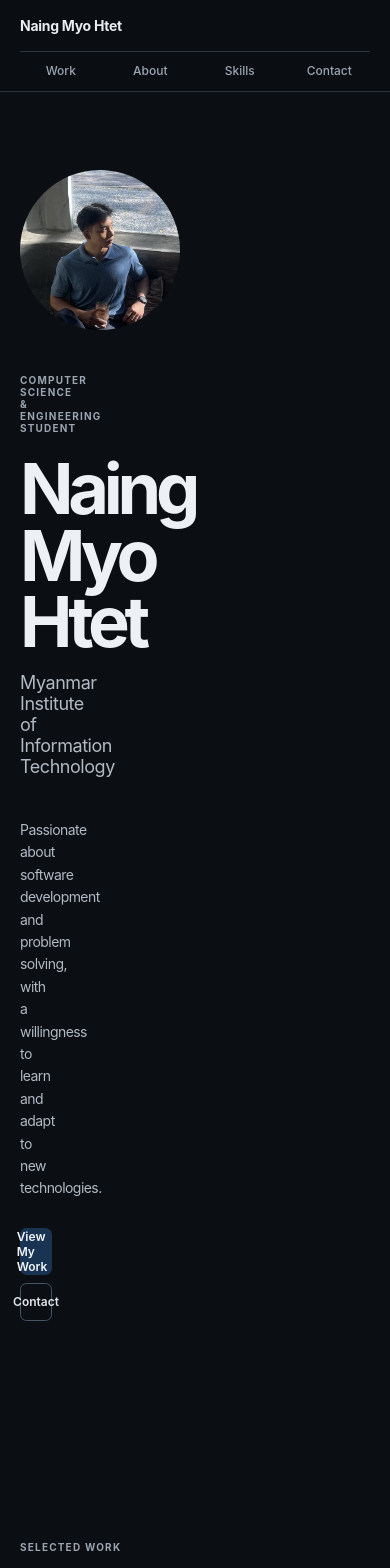
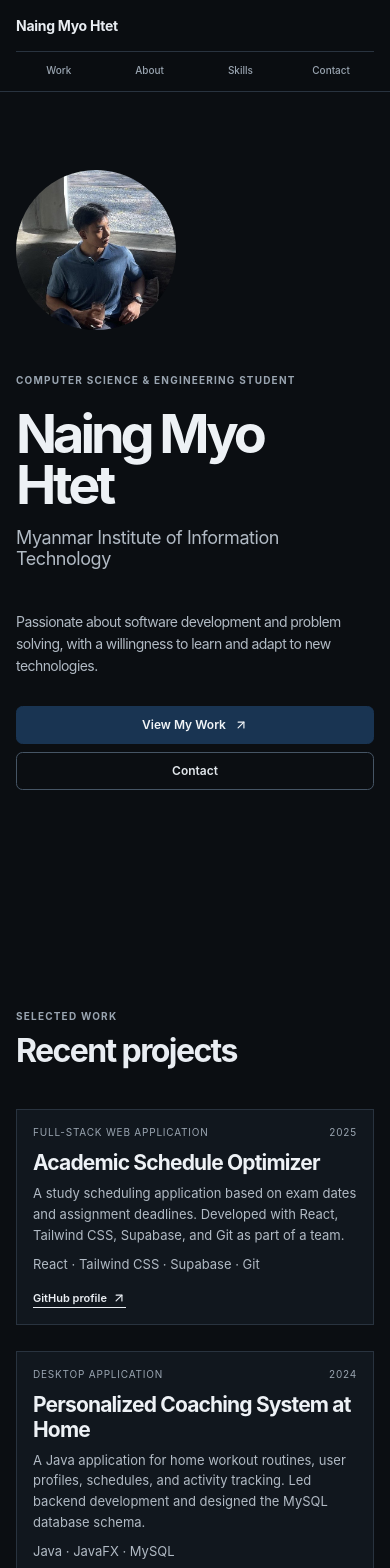
Before and after one commit to pockraft-mm/naingmyohtet-portfolio, a React (Vite) app: page / in a window 390 px wide. Shown: the top 1568 px of the page. Built offline with nearby package versions, Linux system fonts and the light colour scheme.

Commit message:
Fixed the mobile layout

```diff
--- a/src/App.tsx
+++ b/src/App.tsx
@@ -103,7 +103,7 @@ function App() {
           <div className="container hero-grid">
             <div className="hero-copy">
               <p className="eyebrow">Computer Science &amp; Engineering Student</p>
-              <h1>Naing Myo Htet</h1>
+              <h1>Naing Myo<br className="mobile-break" /> Htet</h1>
               <p className="hero-role">Myanmar Institute of Information Technology</p>
             </div>
             <div className="hero-portrait">
--- a/src/styles.css
+++ b/src/styles.css
@@ -75,3 +75,26 @@ html.has-reveal .service:nth-child(5){transition-delay:.28s}
 .profile-image{width:320px;height:320px}
 @media(max-width:720px){.portfolio-hero{padding-top:92px}.profile-image{width:200px;height:200px}}
 @media(max-width:520px){.portfolio-hero{padding-top:78px}.profile-image{width:160px;height:160px}}
+.mobile-break{display:none}
+@media(max-width:720px){
+  .hero-grid{grid-template-columns:minmax(0,1fr);column-gap:0}
+  .hero-copy,.hero-intro{grid-column:1}
+  .hero-portrait{grid-column:1;grid-row:auto}
+  .mobile-break{display:block}
+  .facts{grid-template-columns:1fr}
+  .facts div:nth-child(odd){margin-right:0}
+  .projects{gap:26px}
+  .project-kicker{gap:8px}
+  .project-kicker span:first-child{min-width:0}
+  .facts dd,.service p{overflow-wrap:anywhere}
+}
+@media(max-width:420px){
+  .container{width:calc(100% - 32px)}
+  .site-header{padding-inline:16px}
+  .nav{gap:5px;font-size:10px}
+  .portfolio-hero h1{font-size:54px}
+  .project{padding:16px}
+  .project-copy h3{font-size:21px}
+  .contact-bottom{gap:13px}
+  .social-links{gap:12px}
+}
```
Also changed, not shown: 4 other files (tests, documents, lock files or other folders).
